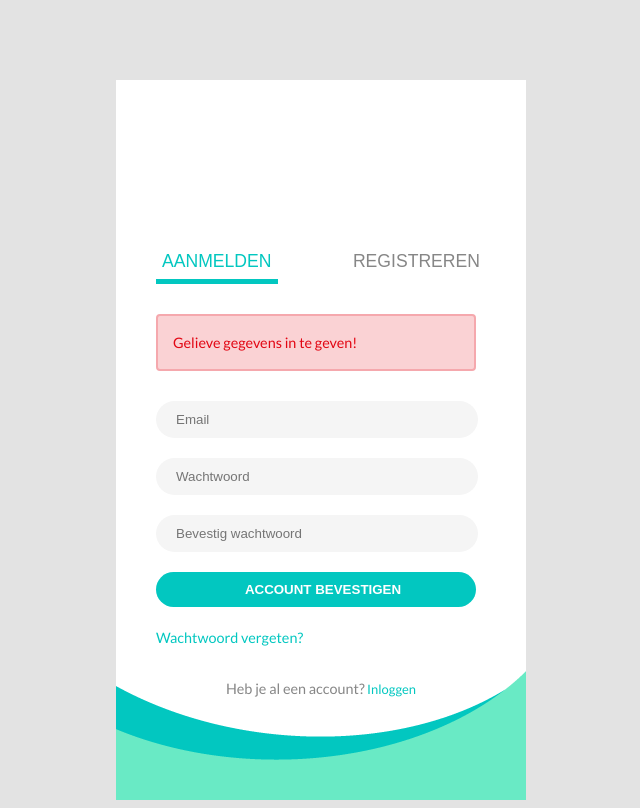
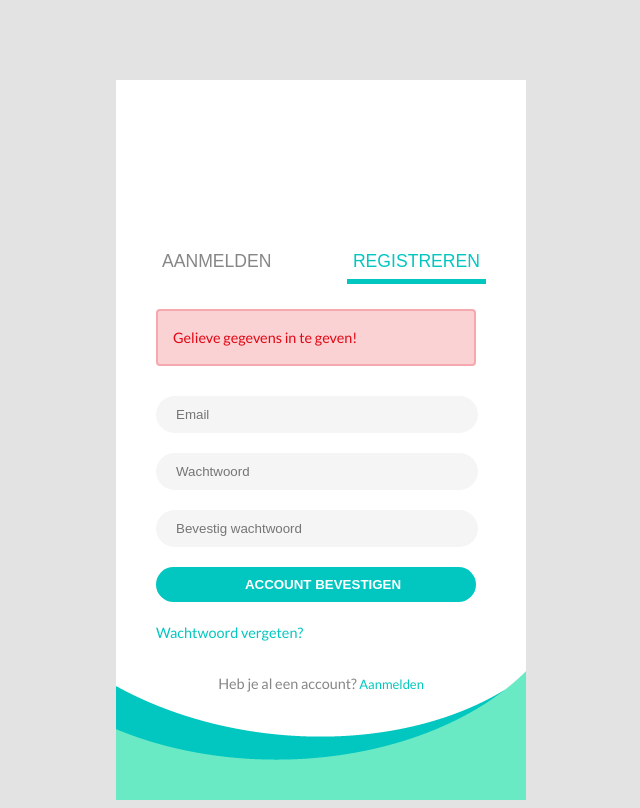
Before and after one commit to Lisavanpamel/todo2019, a PHP site: page /registreren.php in a window 1280 px wide. Shown: the whole page, without its empty margins (319-959 px from the left). Run offline with PHP 8.4, Linux system fonts and the light colour scheme.

Commit message:
css aanpassing
registreren.php

```diff
--- a/css/style.css
+++ b/css/style.css
@@ -37,6 +37,57 @@ body{
     background-repeat: no-repeat;
 }
 
+.aanmeldNav {
+    background-color: #fff;
+    border: none;
+    margin-left: 40px;
+    margin-bottom: 30px;
+    text-transform: uppercase;
+    font-size: 1.1em;
+    color: #02C7C0;
+    border-bottom: 5px solid #02C7C0;
+    padding-bottom: 7px;
+}
+
+.registreerNav {
+    background-color: #fff;
+    border: none;
+    margin-right: 40px;
+    margin-bottom: 30px;
+    text-transform: uppercase;
+    font-size: 1.1em;
+    float: right;
+    padding-bottom: 7px;
+    color: #868686;
+}
+
+/*.inloggen form input[value="Aanmelden"]{
+    background-color: #fff;
+    border: none;
+    margin-left: 40px;
+    margin-bottom: 30px;
+    text-transform: uppercase;
+    font-size: 1.1em;
+    color: #02C7C0;
+    border-bottom: 5px solid #02C7C0;
+    padding-bottom: 7px;
+}
+
+.inloggen form input[value="Registreren"]{
+    background-color: #fff;
+    border: none;
+    margin-right: 40px;
+    margin-bottom: 30px;
+    text-transform: uppercase;
+    font-size: 1.1em;
+    float: right;
+    padding-bottom: 7px;
+    color: #868686;
+}
+*/
+
+
+
 .formulier, .knop {
     margin-left: 40px;
     width: 300px;
@@ -58,30 +109,6 @@ body{
 
 .knop:hover {
     background-color: #7056CB;
-}
-
-.inloggen form input[value="Aanmelden"]{
-    background-color: #fff;
-    border: none;
-    margin-left: 40px;
-    margin-bottom: 30px;
-    text-transform: uppercase;
-    font-size: 1.1em;
-    color: #02C7C0;
-    border-bottom: 5px solid #02C7C0;
-    padding-bottom: 7px;
-}
-
-.inloggen form input[value="Registreren"]{
-    background-color: #fff;
-    border: none;
-    margin-right: 40px;
-    margin-bottom: 30px;
-    text-transform: uppercase;
-    font-size: 1.1em;
-    float: right;
-    padding-bottom: 7px;
-    color: #868686;
 }
 
 .wachtwoordver {
@@ -111,3 +138,26 @@ body{
 /* ////////////// einde inloggen ////////////// */
 
 /* ////////////// registreren ////////////// */
+.aanmeldNav2 {
+    background-color: #fff;
+    border: none;
+    margin-left: 40px;
+    margin-bottom: 30px;
+    text-transform: uppercase;
+    font-size: 1.1em;
+    padding-bottom: 7px;
+    color: #868686;
+}
+.registreerNav2 {
+    background-color: #fff;
+    border: none;
+    margin-right: 40px;
+    margin-bottom: 30px;
+    text-transform: uppercase;
+    font-size: 1.1em;
+    color: #02C7C0;
+    border-bottom: 5px solid #02C7C0;
+    padding-bottom: 7px;
+    float: right;
+}
+/* ////////////// einde registreren ////////////// */
--- a/index.php
+++ b/index.php
@@ -14,7 +14,7 @@ $db->connecteren();
     <meta charset="UTF-8">
     <meta name="viewport" content="width=device-width, initial-scale=1.0">
     <meta http-equiv="X-UA-Compatible" content="ie=edge">
-    <title>Document</title>
+    <title>ToDo</title>
 
     <!-- css style -->
     <link rel="stylesheet" href="css/style.css">
--- a/inloggen.php
+++ b/inloggen.php
@@ -19,8 +19,8 @@
 <div class="inloggen">
     <form method="post">
         <!-- knoppen -->
-        <input type="button" value="Aanmelden">
-        <input type="button" value="Registreren">
+        <input class="aanmeldNav" type="button" value="Aanmelden">
+        <input class="registreerNav" type="button" value="Registreren">
 
         <!-- error -> hier komt nog php script -->
         <div class="error">
--- a/registreren.php
+++ b/registreren.php
@@ -19,8 +19,8 @@
 <div class="inloggen">
     <form method="post">
         <!-- knoppen -->
-        <input type="button" value="Aanmelden">
-        <input type="button" value="Registreren">
+        <input class="aanmeldNav2" type="button" value="Aanmelden">
+        <input class="registreerNav2" type="button" value="Registreren">
 
         <!-- error -> hier komt nog php script -->
         <div class="error">
@@ -48,7 +48,7 @@
         </div>
 
         <a href="#" class="wachtwoordver">Wachtwoord vergeten?</a>
-        <p class="geenAccount">Heb je al een account?<a href="inloggen.php" class="inloglink"> Inloggen</a></p>
+        <p class="geenAccount">Heb je al een account?<a href="inloggen.php" class="inloglink"> Aanmelden</a></p>
     </form>
 
 </div>
```
